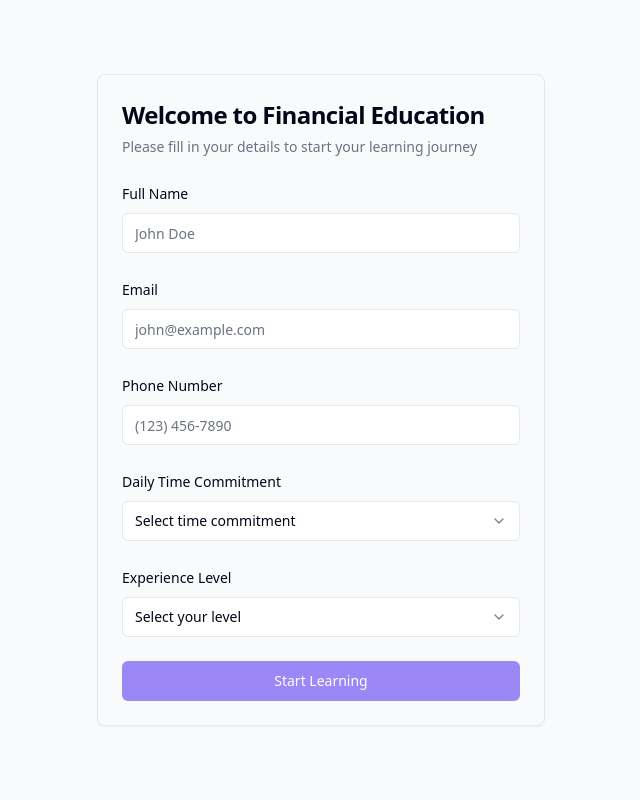
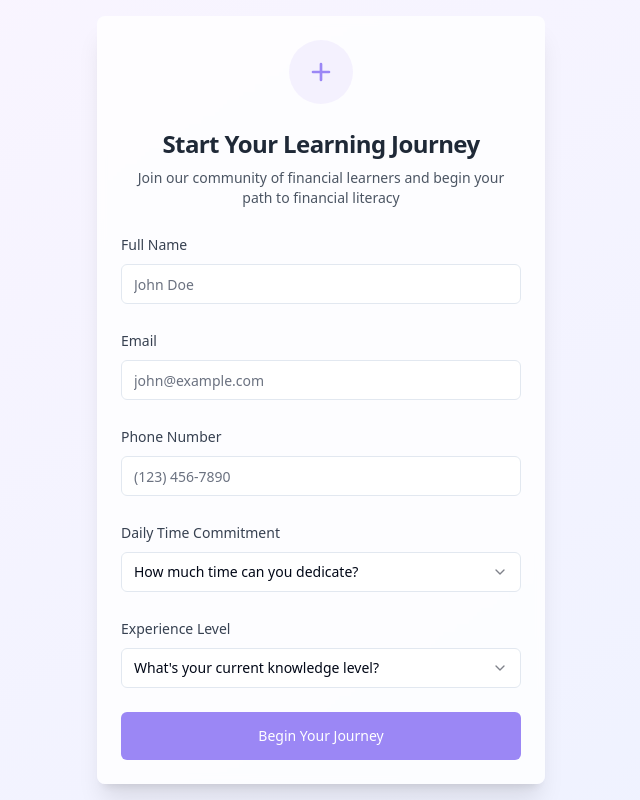
Before and after one commit to Thanseert/learnwealth-gameloop, a React (Vite) app: page / in a window 1280 px wide. Both pictures are taken after a click on the button "Start Learning". Shown: the whole page, without its empty margins (319-959 px from the left). Built offline with nearby package versions, Linux system fonts and the light colour scheme.

Commit message:
Improve login page UI/UX
Improve the UI/UX of the login page.  The current design is considered too basic.

```diff
--- a/src/components/LoginForm.tsx
+++ b/src/components/LoginForm.tsx
@@ -31,25 +31,40 @@ export function LoginForm() {
 
   const handleSubmit = (e: React.FormEvent) => {
     e.preventDefault();
-    // Store user data in localStorage
     localStorage.setItem("userData", JSON.stringify(formData));
-    // Navigate to lessons page
     navigate("/lessons");
   };
 
   return (
-    <div className="min-h-screen flex items-center justify-center bg-gray-50 p-4">
-      <Card className="w-full max-w-md">
-        <CardHeader>
-          <CardTitle className="text-2xl">Welcome to Financial Education</CardTitle>
-          <CardDescription>
-            Please fill in your details to start your learning journey
+    <div className="min-h-screen flex items-center justify-center bg-gradient-to-br from-purple-50 to-indigo-50 p-4">
+      <Card className="w-full max-w-md border-none shadow-xl bg-white/80 backdrop-blur-sm">
+        <CardHeader className="space-y-2 text-center">
+          <div className="mx-auto w-16 h-16 bg-primary/10 rounded-full flex items-center justify-center mb-4">
+            <svg
+              className="w-8 h-8 text-primary"
+              fill="none"
+              viewBox="0 0 24 24"
+              stroke="currentColor"
+            >
+              <path
+                strokeLinecap="round"
+                strokeLinejoin="round"
+                strokeWidth={2}
+                d="M12 6v6m0 0v6m0-6h6m-6 0H6"
+              />
+            </svg>
+          </div>
+          <CardTitle className="text-2xl font-bold text-gray-800">
+            Start Your Learning Journey
+          </CardTitle>
+          <CardDescription className="text-gray-600">
+            Join our community of financial learners and begin your path to financial literacy
           </CardDescription>
         </CardHeader>
         <CardContent>
           <form onSubmit={handleSubmit} className="space-y-6">
             <div className="space-y-2">
-              <Label htmlFor="name">Full Name</Label>
+              <Label htmlFor="name" className="text-gray-700">Full Name</Label>
               <Input
                 id="name"
                 placeholder="John Doe"
@@ -58,11 +73,12 @@ export function LoginForm() {
                 onChange={(e) =>
                   setFormData({ ...formData, name: e.target.value })
                 }
+                className="transition-all duration-200 focus:ring-2 focus:ring-primary/20"
               />
             </div>
 
             <div className="space-y-2">
-              <Label htmlFor="email">Email</Label>
+              <Label htmlFor="email" className="text-gray-700">Email</Label>
               <Input
                 id="email"
                 type="email"
@@ -72,11 +88,12 @@ export function LoginForm() {
                 onChange={(e) =>
                   setFormData({ ...formData, email: e.target.value })
                 }
+                className="transition-all duration-200 focus:ring-2 focus:ring-primary/20"
               />
             </div>
 
             <div className="space-y-2">
-              <Label htmlFor="phone">Phone Number</Label>
+              <Label htmlFor="phone" className="text-gray-700">Phone Number</Label>
               <Input
                 id="phone"
                 type="tel"
@@ -86,19 +103,20 @@ export function LoginForm() {
                 onChange={(e) =>
                   setFormData({ ...formData, phone: e.target.value })
                 }
+                className="transition-all duration-200 focus:ring-2 focus:ring-primary/20"
               />
             </div>
 
             <div className="space-y-2">
-              <Label htmlFor="timeCommitment">Daily Time Commitment</Label>
+              <Label htmlFor="timeCommitment" className="text-gray-700">Daily Time Commitment</Label>
               <Select
                 value={formData.timeCommitment}
                 onValueChange={(value) =>
                   setFormData({ ...formData, timeCommitment: value })
                 }
               >
-                <SelectTrigger>
-                  <SelectValue placeholder="Select time commitment" />
+                <SelectTrigger className="w-full transition-all duration-200 focus:ring-2 focus:ring-primary/20">
+                  <SelectValue placeholder="How much time can you dedicate?" />
                 </SelectTrigger>
                 <SelectContent>
                   <SelectItem value="2-5">2-5 minutes</SelectItem>
@@ -110,15 +128,15 @@ export function LoginForm() {
             </div>
 
             <div className="space-y-2">
-              <Label htmlFor="level">Experience Level</Label>
+              <Label htmlFor="level" className="text-gray-700">Experience Level</Label>
               <Select
                 value={formData.level}
                 onValueChange={(value) =>
                   setFormData({ ...formData, level: value })
                 }
               >
-                <SelectTrigger>
-                  <SelectValue placeholder="Select your level" />
+                <SelectTrigger className="w-full transition-all duration-200 focus:ring-2 focus:ring-primary/20">
+                  <SelectValue placeholder="What's your current knowledge level?" />
                 </SelectTrigger>
                 <SelectContent>
                   <SelectItem value="beginner">Beginner</SelectItem>
@@ -128,8 +146,11 @@ export function LoginForm() {
               </Select>
             </div>
 
-            <Button type="submit" className="w-full">
-              Start Learning
+            <Button
+              type="submit"
+              className="w-full bg-primary hover:bg-primary/90 text-white transition-all duration-200 py-6"
+            >
+              Begin Your Journey
             </Button>
           </form>
         </CardContent>
```
